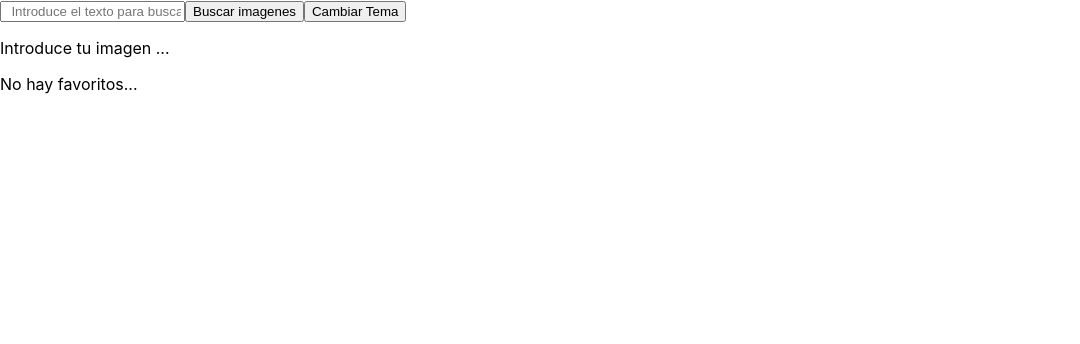
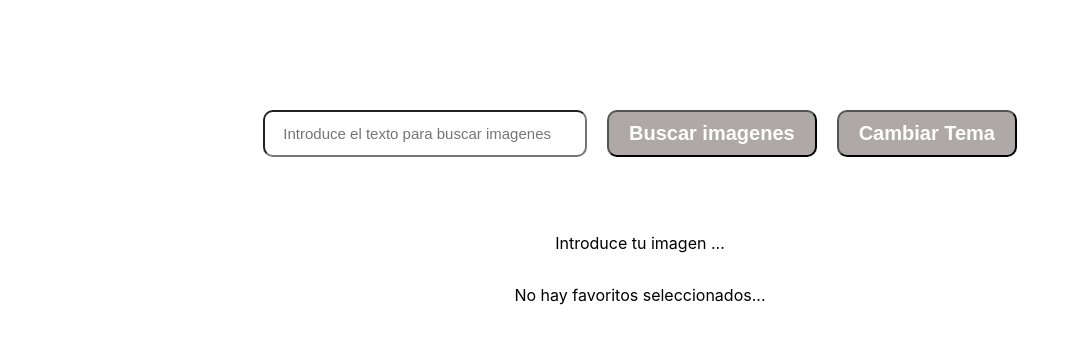
Before and after one commit to daniruiz000/Workshop-Season-12, a React (Create React App) app: page / in a window 1280 px wide. Shown: the top 344 px of the page, without its empty margins (0-1080 px from the left). Built offline with nearby package versions, Linux system fonts and the light colour scheme.

Commit message:
add style and implement functions

```diff
--- a/src/App.css
+++ b/src/App.css
@@ -1,38 +1,4 @@
-.App {
-  text-align: center;
+.app {
+  margin: 0 auto;
+  width: 800px;
 }
-
-.App-logo {
-  height: 40vmin;
-  pointer-events: none;
-}
-
-@media (prefers-reduced-motion: no-preference) {
-  .App-logo {
-    animation: App-logo-spin infinite 20s linear;
-  }
-}
-
-.App-header {
-  background-color: #282c34;
-  min-height: 100vh;
-  display: flex;
-  flex-direction: column;
-  align-items: center;
-  justify-content: center;
-  font-size: calc(10px + 2vmin);
-  color: white;
-}
-
-.App-link {
-  color: #61dafb;
-}
-
-@keyframes App-logo-spin {
-  from {
-    transform: rotate(0deg);
-  }
-  to {
-    transform: rotate(360deg);
-  }
-}
--- a/src/components/ImageBrowser/ImageBrowser.css
+++ b/src/components/ImageBrowser/ImageBrowser.css
@@ -0,0 +1,57 @@
+.image-browser {
+    display: flex;
+    flex-direction: column;
+    justify-content: center;
+    align-items: center;
+    margin: 50px 0;
+    width: 800px;
+}
+
+.image-browser__controls {
+    display: flex;
+    margin: 50px 0;
+}
+.image-browser__controls input {
+    margin: 10px;
+    font-size: 15px;
+    padding: 5px 10px;
+    border-radius: 10px;
+    width: 300px;
+}
+
+.image-browser__controls button {
+    margin: 10px;
+    font-size: 20px;
+    padding: 10px 20px;
+    border-radius: 10px;
+    background-color: rgb(174, 168, 168);
+    font-weight: 700;
+    color: white;
+    cursor: pointer;
+}
+
+.image-browser__photo-list {
+    display: flex;
+    flex-direction: row;
+    flex-wrap: wrap;
+    justify-content: center;
+    margin: 50px 0;
+    width: 800px;
+}
+
+.image-browser__favorite-list {
+    display: flex;
+    flex-direction: row;
+    flex-wrap: wrap;
+    justify-content: center;
+    margin: 50px 0;
+    width: 800px;
+}
+
+.photo {
+    max-width: 150px;
+    margin: 5px;
+}
+.photo img {
+    width: 100%;
+}
--- a/src/components/ImageBrowser/ImageBrowser.js
+++ b/src/components/ImageBrowser/ImageBrowser.js
@@ -1,6 +1,37 @@
 import './ImageBrowser.css'
 import React from 'react'
 import Photo from '../Photo/Photo';
+
+const initialArg = {listFavorite:[]};
+
+const reducer = (state, action)=>{
+
+    const newState = {...state}
+
+    switch (action.type) {
+
+        case 'ADD_FAVORITE':
+
+        const coincidence = state.listFavorite.filter(photo => photo.id === action.payload.id)
+
+        if (!coincidence[0]) {
+            newState.listFavorite = [...newState.listFavorite, action.payload]
+        }
+            break;
+
+        case 'DELETE_FAVORITE':
+
+        newState.listFavorite =  newState.listFavorite.filter(photo => photo.id !== action.payload.id)
+
+        break;
+
+        default:
+            break;
+    }
+    return newState
+}
+
+
 
 const ImageBrowser = () => {
 
@@ -11,6 +42,9 @@ const ImageBrowser = () => {
 
     const [imgList, setImgList] = React.useState([])
     const [favoriteList, setFavoriteList] = React.useState([])
+    const[error, setError] = React.useState(false)
+
+    const [favList, dispatch] = React.useReducer(reducer, initialArg);
 
     const callAPI = (text) => {
 
@@ -25,7 +59,11 @@ const ImageBrowser = () => {
         fetch(finalUrl, options)
             .then(response => response.json())
             .then(data => {
+                if(data.photos[0]){
                 setImgList(data.photos)
+                }else{
+                    setError(true)
+                }
             });
     }
 
@@ -47,25 +85,28 @@ const ImageBrowser = () => {
 
     return (
         <div className="image-browser" >
+
             <div className="image-browser__controls">
                 <input ref={inputRef} type='text' placeholder='  Introduce el texto para buscar imagenes'></input>
                 <button onClick={() => callAPI(inputRef.current.value)}>Buscar imagenes</button>
                 <button>Cambiar Tema</button>
             </div>
 
-            {imgList[0] ?
+            {imgList[0] ? <>
+                <h3>Resultados de la busqueda:</h3>
                 <div className="image-browser__photo-list">
-                    <h3>Listado de fotos:</h3>
                     {imgList.map(photo => <Photo key={photo.id} photo={photo} handleClick={addFavorite} />)}
                 </div>
+            </>
                 : <p>Introduce tu imagen ...</p>}
 
-            {favoriteList[0] ?
+            {favoriteList[0] ?<>
+                <h3>Favoritos:</h3>
                 <div className="image-browser__favorite-list">
-                    <h3>Favoritos:</h3>
                     {favoriteList.map(photo => <Photo key={photo.id} photo={photo} handleClick={deleteFavorite} />)}
                 </div>
-                : <p> No hay favoritos...</p>}
+            </>
+                : <p> No hay favoritos seleccionados...</p>}
 
         </div>
     )
--- a/src/index.css
+++ b/src/index.css
@@ -1,5 +1,7 @@
 body {
   margin: 0;
+  max-width: 1440px;
+
   font-family: -apple-system, BlinkMacSystemFont, 'Segoe UI', 'Roboto', 'Oxygen',
     'Ubuntu', 'Cantarell', 'Fira Sans', 'Droid Sans', 'Helvetica Neue',
     sans-serif;
```
